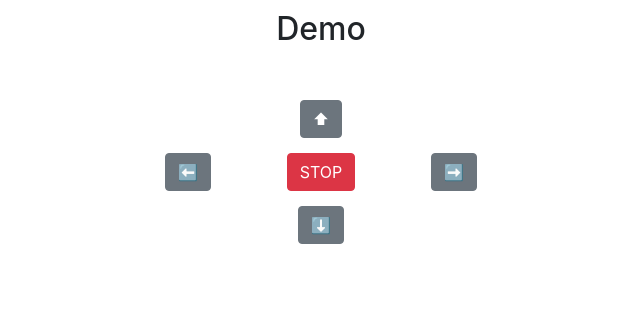
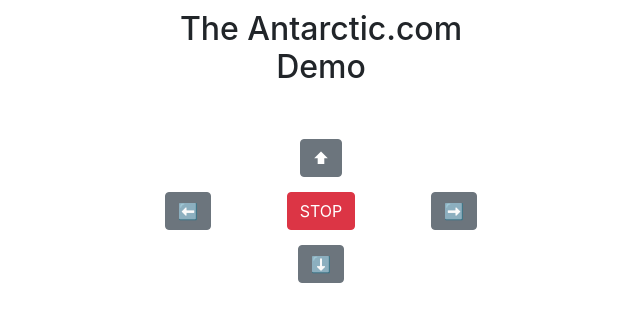
Before and after one commit to KeisukeNagakawa/curiosity2, a Django app: page / in a window 1280 px wide. Shown: the top 322 px of the page, without its empty margins (319-959 px from the left). Run offline with Django 3.2, Linux system fonts and the light colour scheme; some libraries are stand-ins or nearby versions.

Commit message:
changed name

```diff
--- a/drivers_seat/templates/drivers_seat/view.html
+++ b/drivers_seat/templates/drivers_seat/view.html
@@ -12,7 +12,7 @@
 <div class="container">
     <div class="row">
         <div class="col-md-4 text-center offset-4">
-            <h2>Demo</h2>
+            <h2>The Antarctic.com Demo</h2>
         </div>
     </div>
     <br>
```
